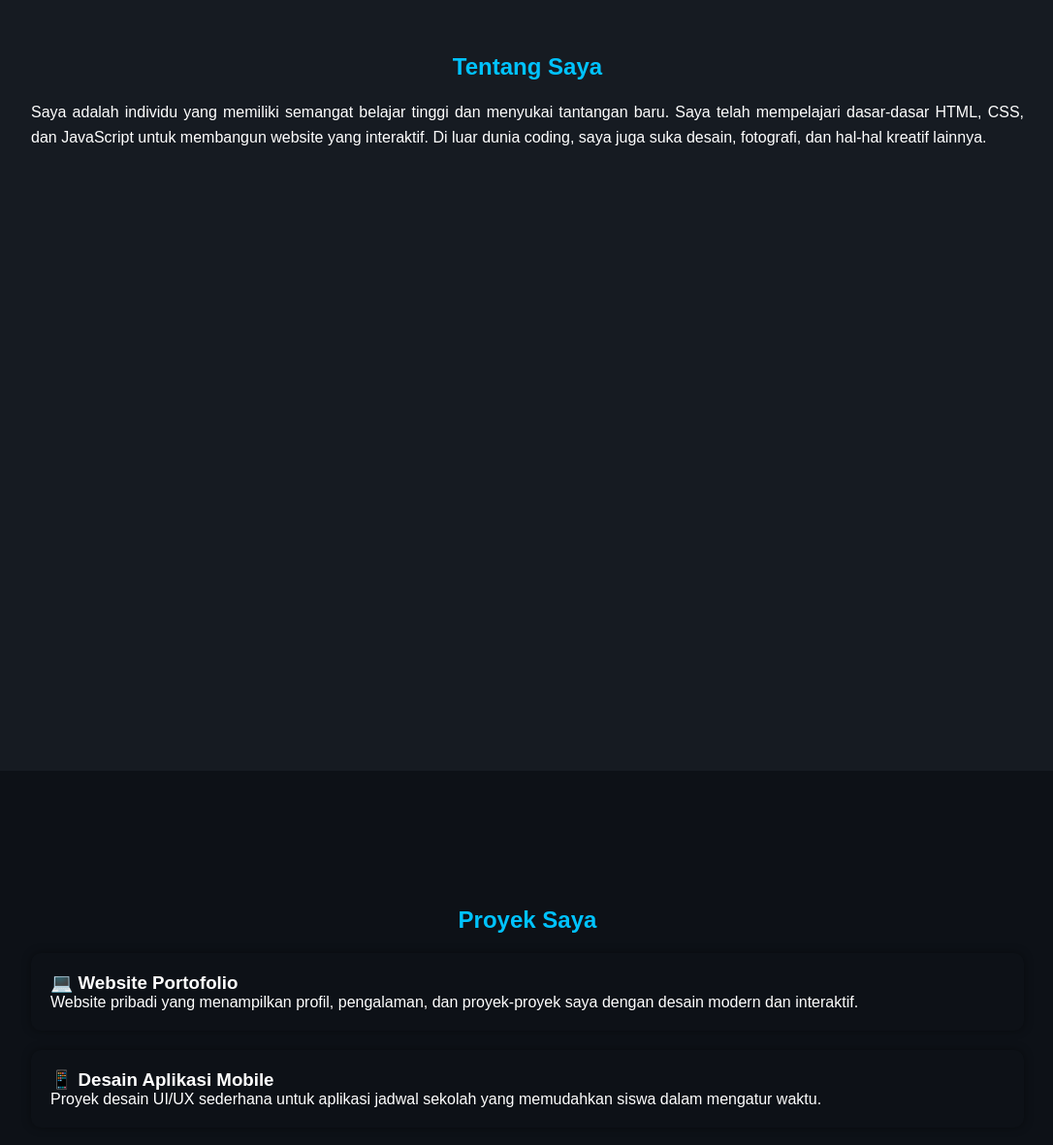
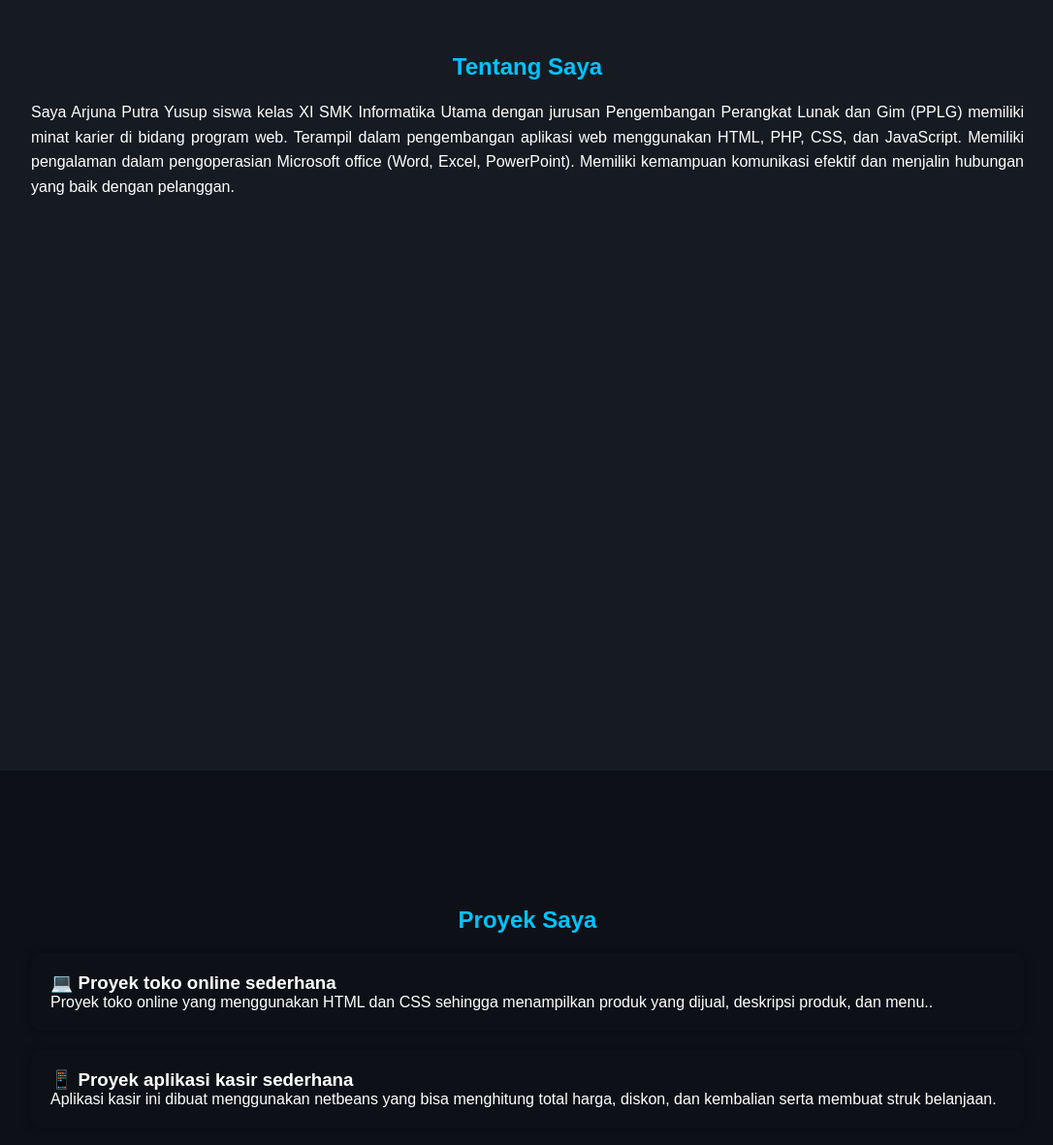
Before and after one commit to junanana222/junanana222.github.io, a plain HTML site: page index.html in a window 1280 px wide. Shown: the part 845-2026 px from the top of the page at 97% size, without its empty margins (96-1182 px from the left). Drawn offline with Linux system fonts and the light colour scheme.

Commit message:
Update personal information and project descriptions

```diff
--- a/index.html
+++ b/index.html
@@ -233,21 +233,22 @@
   <section id="about">
     <h2>Tentang Saya</h2>
     <p>
-      Saya adalah individu yang memiliki semangat belajar tinggi dan menyukai tantangan baru.
-      Saya telah mempelajari dasar-dasar HTML, CSS, dan JavaScript untuk membangun website yang interaktif.
-      Di luar dunia coding, saya juga suka desain, fotografi, dan hal-hal kreatif lainnya.
+      Saya Arjuna Putra Yusup siswa kelas XI SMK Informatika Utama dengan jurusan Pengembangan Perangkat Lunak dan Gim (PPLG)
+      memiliki minat karier di bidang program web. Terampil dalam pengembangan aplikasi web menggunakan HTML, PHP, CSS, dan
+      JavaScript. Memiliki pengalaman dalam pengoperasian Microsoft office (Word, Excel, PowerPoint). Memiliki kemampuan komunikasi
+      efektif dan menjalin hubungan yang baik dengan pelanggan.
     </p>
   </section>
 
   <section id="projects">
     <h2 style="text-align:center;color:#00c3ff;">Proyek Saya</h2>
     <div class="project-card">
-      <h3>💻 Website Portofolio</h3>
-      <p>Website pribadi yang menampilkan profil, pengalaman, dan proyek-proyek saya dengan desain modern dan interaktif.</p>
+      <h3>💻 Proyek toko online sederhana</h3>
+      <p>Proyek toko online yang menggunakan HTML dan CSS sehingga menampilkan produk yang dijual, deskripsi produk, dan menu..</p>
     </div>
     <div class="project-card">
-      <h3>📱 Desain Aplikasi Mobile</h3>
-      <p>Proyek desain UI/UX sederhana untuk aplikasi jadwal sekolah yang memudahkan siswa dalam mengatur waktu.</p>
+      <h3>📱 Proyek aplikasi kasir sederhana</h3>
+      <p>Aplikasi kasir ini dibuat menggunakan netbeans yang bisa menghitung total harga, diskon, dan kembalian serta membuat struk belanjaan.</p>
     </div>
   </section>
 
```
